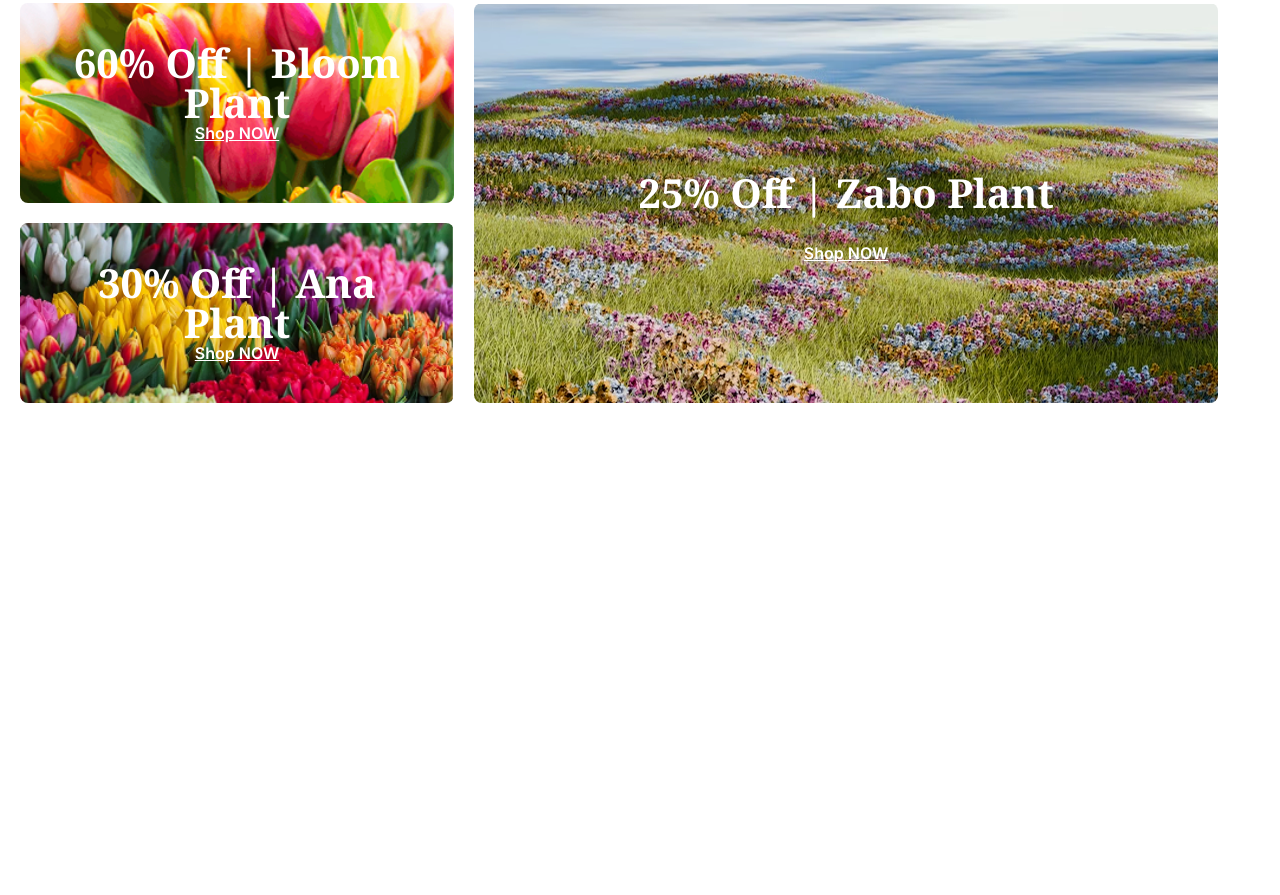
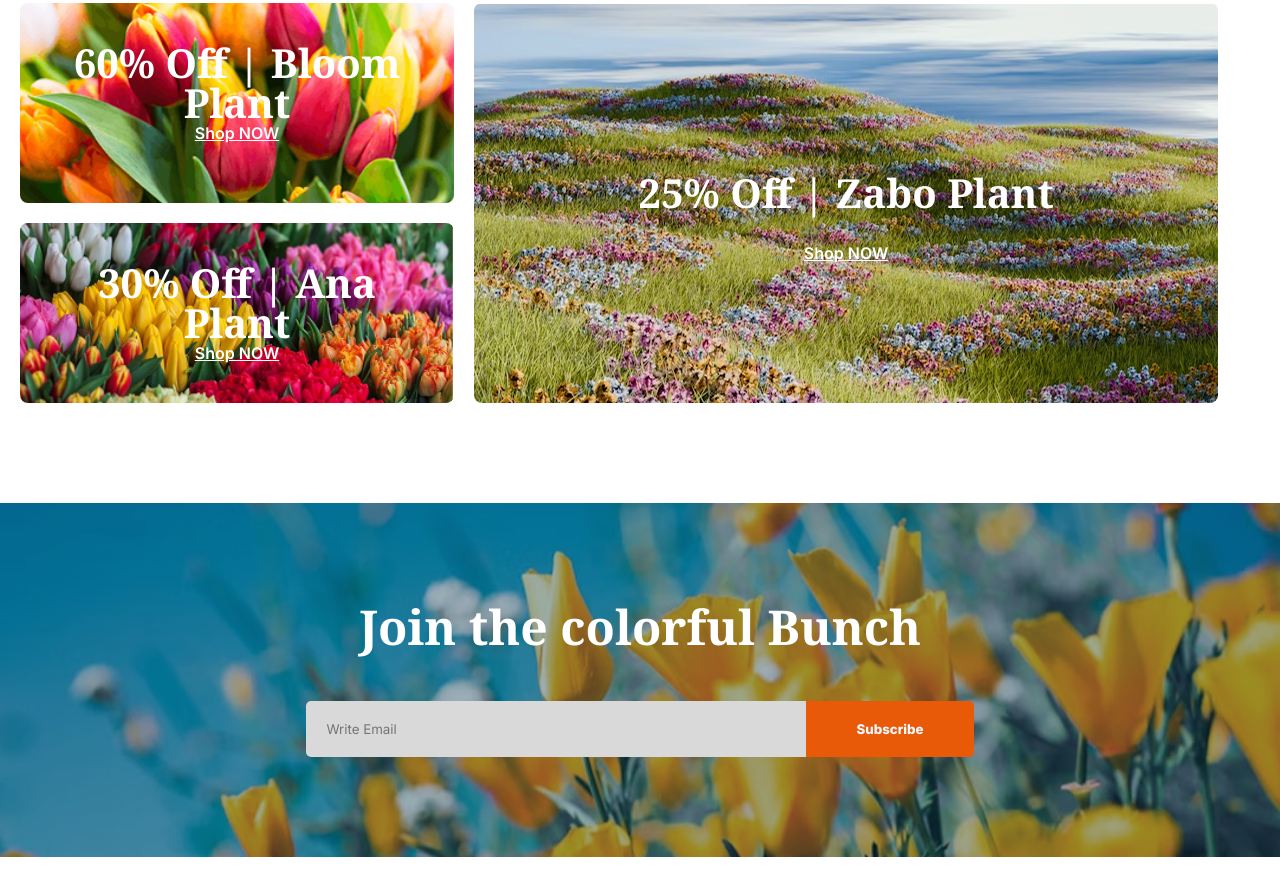
Before and after one commit to fareaz/assignment-two, a plain HTML site: page index.html in a window 1280 px wide. Shown: the part 2824-3719 px from the top of the page. Before the commit the page ends 3237 px from the top, so only its background shows below. Drawn offline with Linux system fonts and the light colour scheme.

Commit message:
completed section-4

```diff
--- a/index.html
+++ b/index.html
@@ -3,7 +3,7 @@
 <head>
     <meta charset="UTF-8">
     <meta name="viewport" content="width=device-width, initial-scale=1.0">
-    <title>Document</title>
+    <title>Flowers shop</title>
     <!-- Style link -->
      <link rel="stylesheet" href="./styles/style.css">
      <!-- Font link -->
@@ -140,6 +140,16 @@
                       </div>
             </div>
       </section>
+      <section class="section-4">
+       <div class="input-box">
+         <h2 class="title-2">Join the colorful Bunch</h2>
+        <div class="input-container">
+            <input type="email" placeholder="Write Email">
+            <input type="submit" value="Subscribe">
+        </div>
+       </div>
+      </section>
+
     </main>
     <footer></footer>
 </body>
--- a/styles/style.css
+++ b/styles/style.css
@@ -185,6 +185,43 @@ nav ul li a{
     color: white;
     font-weight: 600;
 }
+/* section-4 */
+.section-4{
+    max-width: 1440px;
+    margin: 100px auto;
+    background-image:url(../assets/news-letter-bg.png);
+    background-repeat: no-repeat;
+    background-position: center;
+    text-align: center;
+    color: white;
+}
+.input-box{
+    padding: 100px 0px;
+}
+.input-container{
+    display: flex;
+    justify-content: center;
+    align-items: center;
+    margin-top: 50px;
+}
+.input-container [type="email"]{
+    padding: 20px 20px ;
+    border-radius: 5px 0px 0px 5px;
+    background: rgb(217, 217, 217);
+    border: none;
+    width: 500px;
+}
+.input-container [type="submit"]{
+    padding: 20px 50px ;
+    border-radius: 0px 5px 5px 0px;
+    background: rgb(233, 90, 8);
+    border: none;
+    color: aliceblue;
+    font-weight: 800;
+}
+
+
+
 
 
 
@@ -243,4 +280,13 @@ nav ul li a{
     height:300px;
     padding: 120px 10px;
 }
+.section-4{
+    margin: 60px 0;
 }
+.input-container [type="email"]{
+    width: 200px;
+}
+.input-container [type="submit"]{
+    padding: 20px 30px;
+}
+}
```
